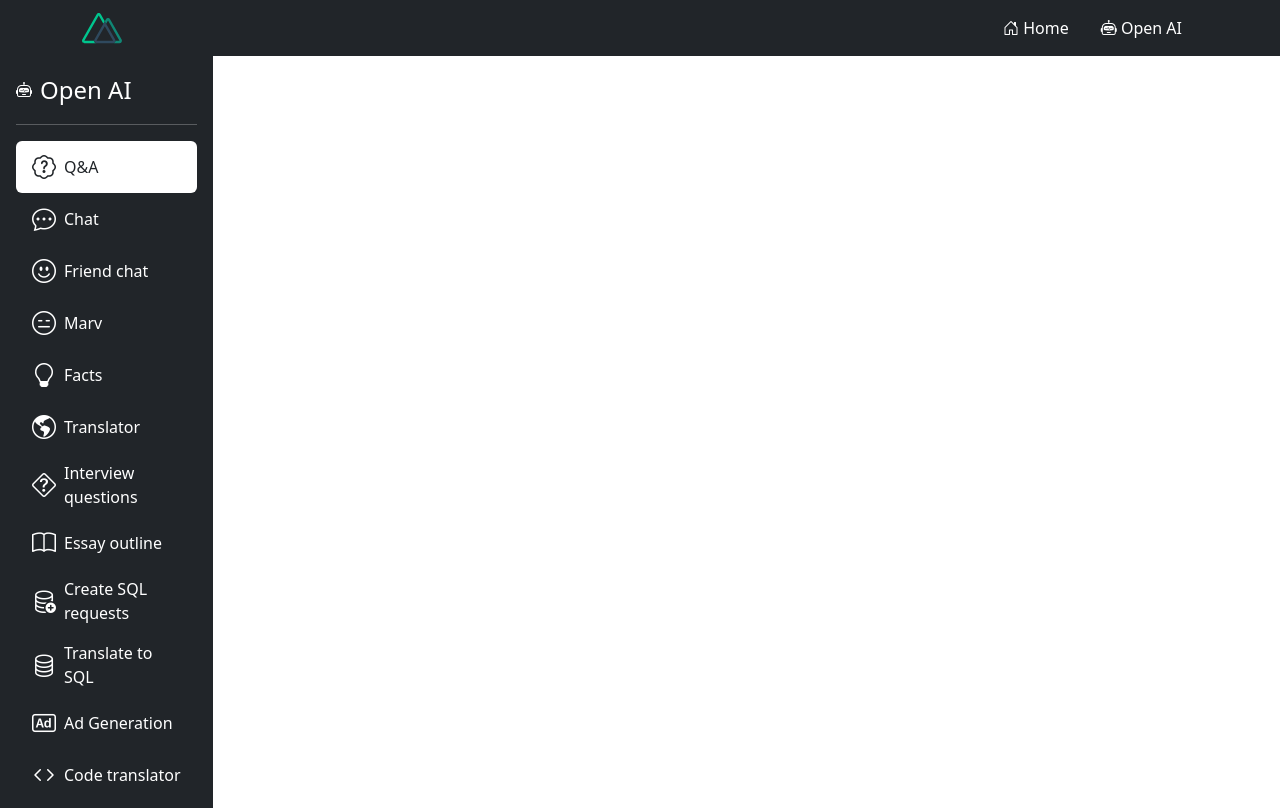
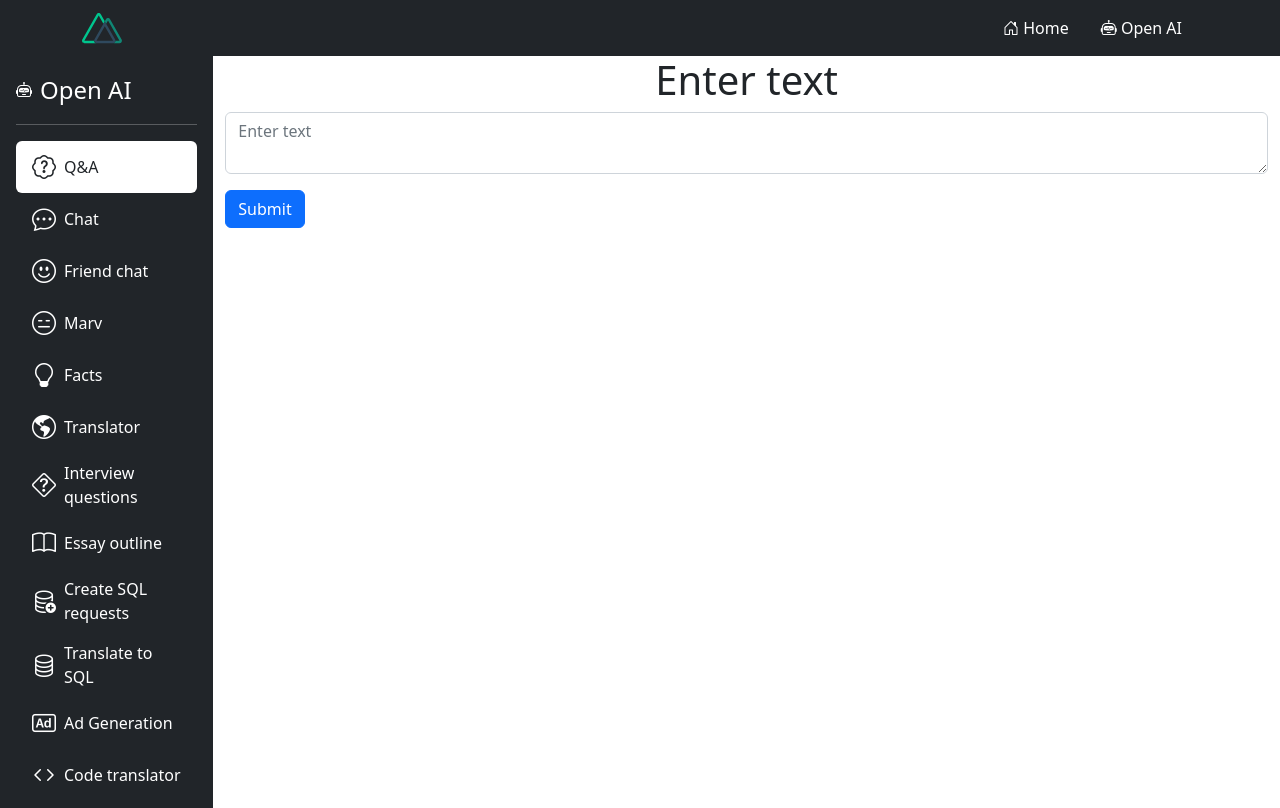
Before and after one commit to Faez-B/openAI-integration, a Nuxt app: page /openAI/q_a in a window 1280 px wide. Built offline with nearby package versions, Linux system fonts and the light colour scheme.

Commit message:
Form to make requests to apps

```diff
--- /dev/null
+++ b/components/OpenAIForm.vue
@@ -0,0 +1,56 @@
+<script setup>
+    import axios from 'axios';
+
+    const runtimeConfig = useRuntimeConfig();
+
+    const { apiUrl } = runtimeConfig.public;
+
+    const props = defineProps({
+        link: String
+    });
+
+    const response = ref(null);
+
+    const getResponse = async (prompt, link) => {
+
+        const data = {
+            prompt
+        };
+
+        try {
+            await axios.post(`${apiUrl}/api/openai/${link}`, data)
+                .then( res => {
+                    response.value = res.data
+                })
+                .catch( err => {
+                    console.log(err)
+                })
+
+        } catch (error) {
+            console.error(error)
+        }
+    }
+
+    const { link } = props;
+
+    const formSubmit = (e) => {
+        e.preventDefault();
+        getResponse(e.target[0].value, link);
+    }
+</script>
+
+<template>
+    <h1 class="text-center">
+        Enter text
+    </h1>
+
+    <form @submit="formSubmit">
+        <div class="mb-3">
+            <textarea class="form-control" id="text-field" placeholder="Enter text"></textarea>
+        </div>
+
+        <button type="submit" class="btn btn-primary">Submit</button>
+    </form>
+
+    <div id="response">{{ response }}</div>
+</template>
--- a/nuxt.config.ts
+++ b/nuxt.config.ts
@@ -6,7 +6,8 @@
         apiSecret: '123',
         // Keys within public are also exposed client-side
         public: {
-          apiBase: 'https://jsonplaceholder.typicode.com/'
+          apiBase: 'https://jsonplaceholder.typicode.com/',
+          apiUrl: 'http://localhost:3001',
         }
     },
 
--- a/pages/openAI/q_a.vue
+++ b/pages/openAI/q_a.vue
@@ -3,5 +3,5 @@
 </script>
 
 <template>
-
+    <OpenAIForm link="q&a" />
 </template>
```
